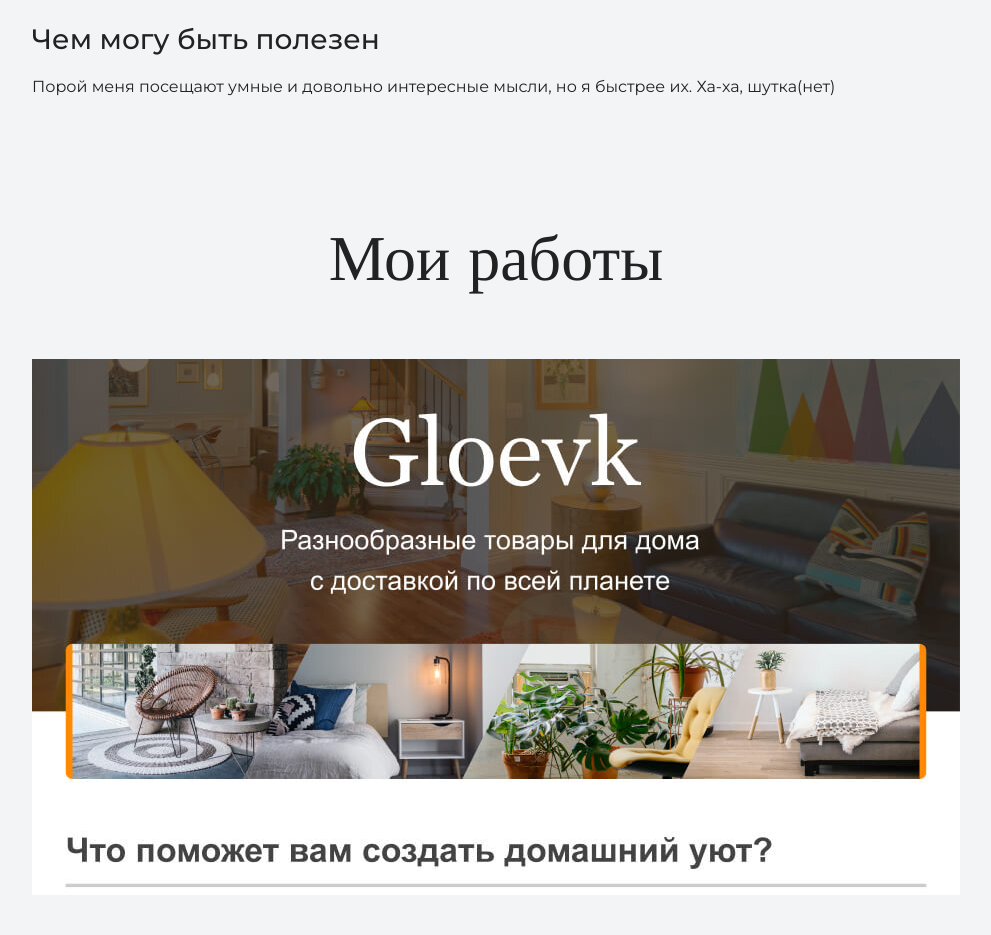
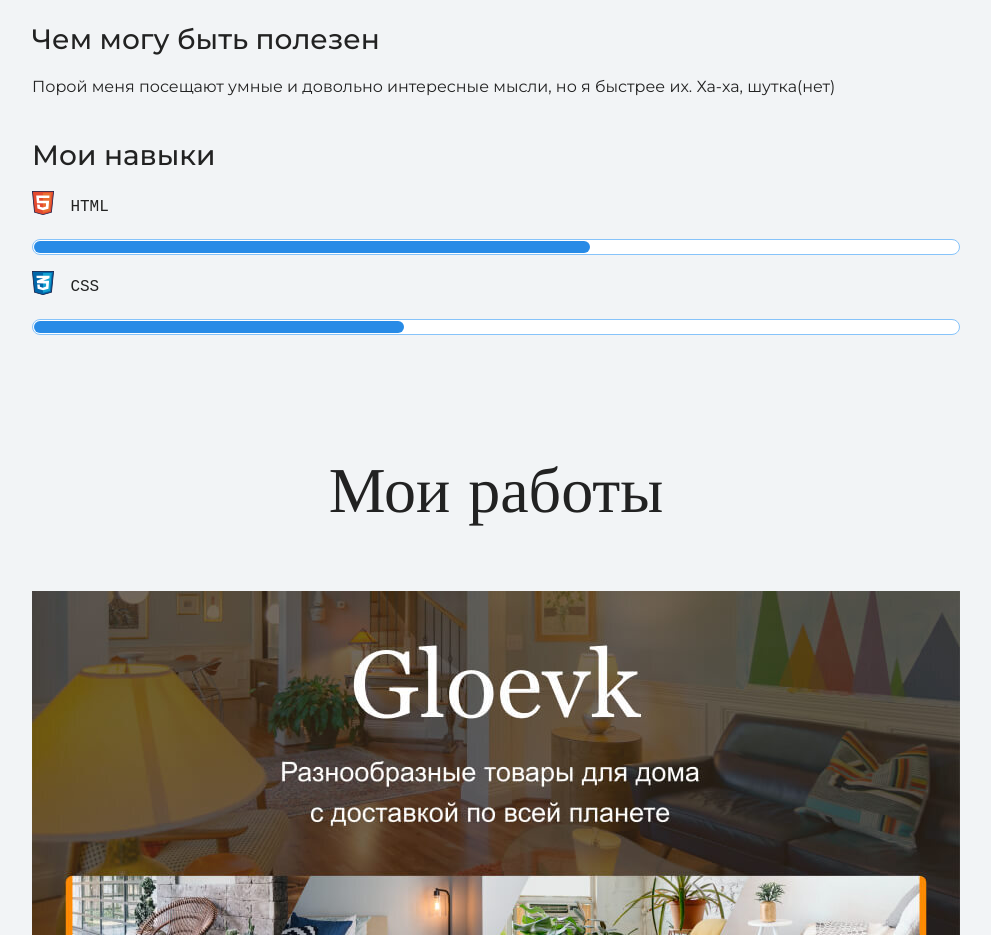
Before and after one commit to ZloyKocha/my-portfolio, a plain HTML site: page index.html in a window 1280 px wide. Shown: the part 1920-2855 px from the top of the page, without its empty margins (144-1135 px from the left). Drawn offline with nearby package versions, Linux system fonts and the light colour scheme.

Commit message:
Загрузил окончательные правки на сегодня
Добавил ползунок с целями и некоторые нюансы

```diff
--- a/index.html
+++ b/index.html
@@ -32,6 +32,15 @@
       <p>Когда-то давно меня привлекали различные классные сайты, посвященные различным игровым вселенным, с тех пор я и решил, что когда-нибудь смогу сделать что-то своё :3.</p>
       <h3>Чем могу быть полезен</h3>
       <p>Порой меня посещают умные и довольно интересные мысли, но я быстрее их. Ха-ха, шутка(нет)</p>
+      <div class="skills">
+        <h3>Мои навыки</h3>
+        <dl class="skill-list">
+          <dt class="skill-html"><pre>    HTML</pre></dt>
+          <dd class="level"><div style="width: 60%;">60%</div></dd>
+          <dt class="skill-css"><pre>    CSS</pre></dt>
+          <dd class="level"><div style="width: 40%;">40%</div></dd>
+        </dl>
+      </div>
       </div>
     </section>
 
--- a/style.css
+++ b/style.css
@@ -112,10 +112,12 @@ body {
 
 .skill-html {
   background-image: url("img/icon-html.svg");
+  background-repeat: no-repeat;
 }
 
 .skill-css {
   background-image: url("img/icon-css.svg");
+  background-repeat: no-repeat;
 }
 
 .level {
```
Also changed, not shown: img/icon-email.svg (added), img/icon-phone.svg (added).
